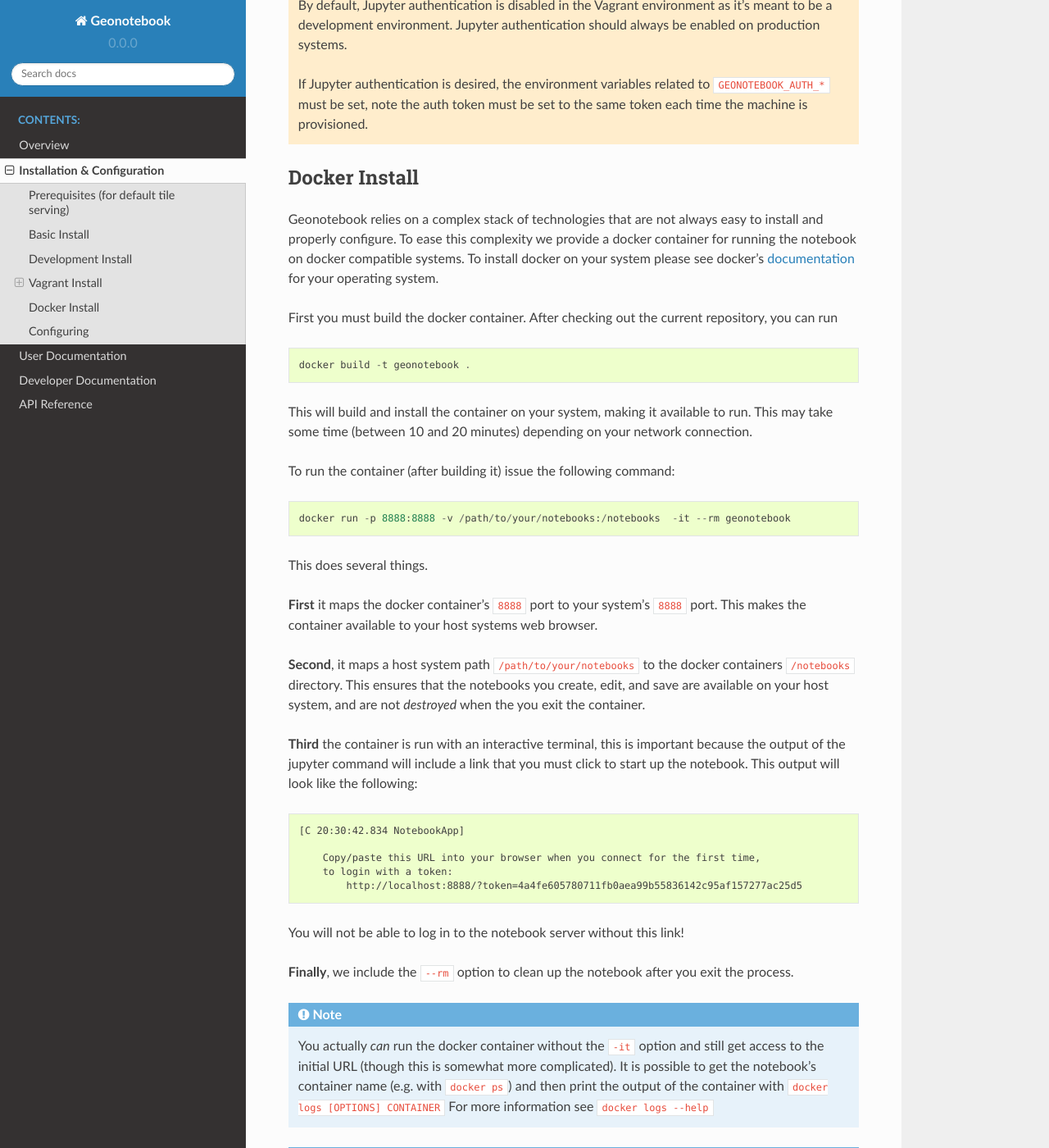
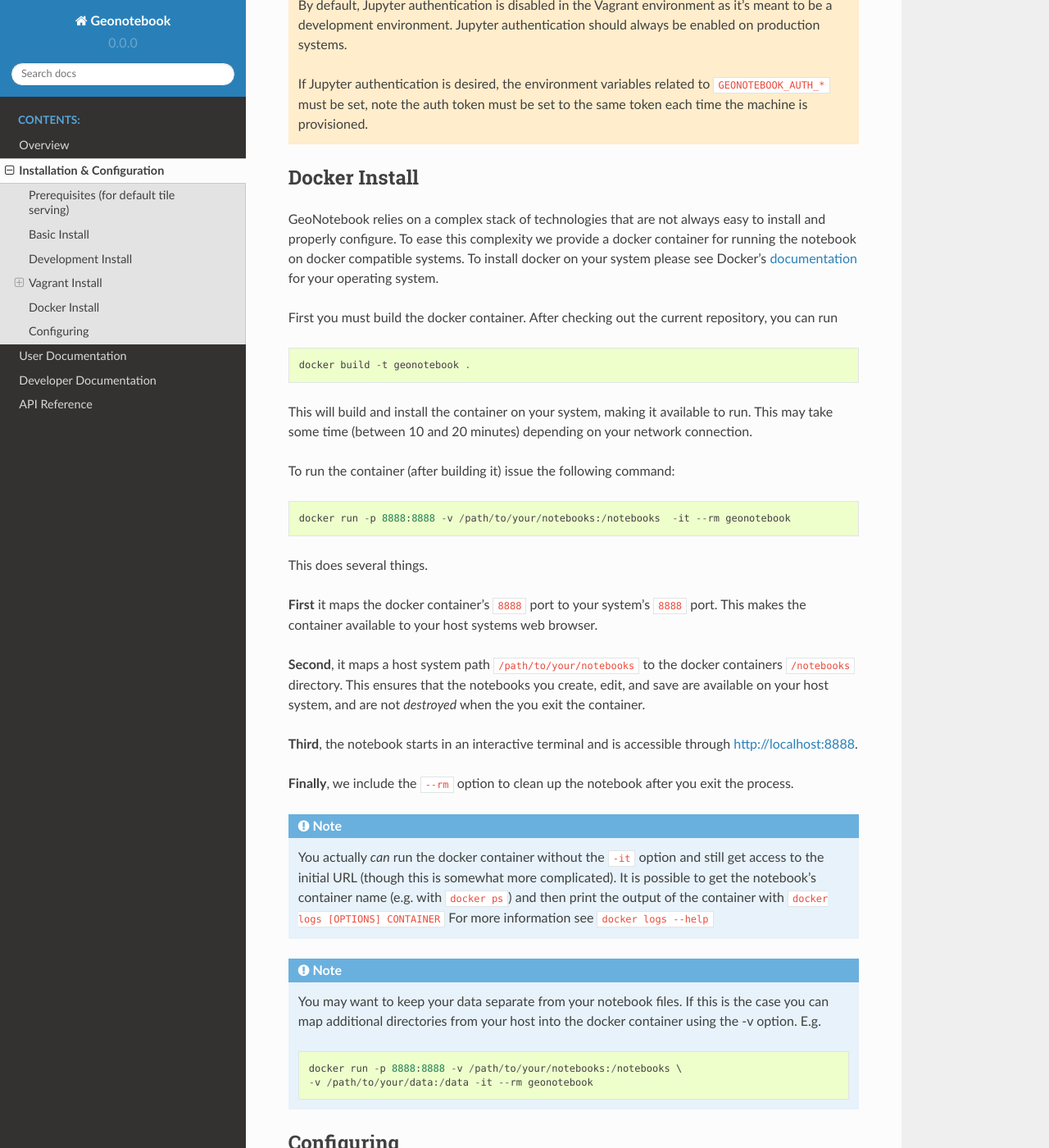
Before and after one commit to OpenGeoscience/geonotebook, a Sphinx documentation site: the page built from docs/source/installation.rst, in a window 1280 px wide and 1400 px high, scrolled down 1825 px. Shown: the whole window at 82% size. Built offline with Sphinx 7.4.7 and the Read the Docs theme 2.0.0, drawn with Linux system fonts in a browser that asks for light colours; some of the changed text lies outside the part shown.

Commit message:
Fix documentation errors

```diff
--- a/docs/source/installation.rst
+++ b/docs/source/installation.rst
@@ -42,7 +42,7 @@
 
 Development Install
 ^^^^^^^^^^^^^^^^^^^
-When developing geonotebook, it is often helpful to install packages as a reference to the
+When developing GeoNotebook, it is often helpful to install packages as a reference to the
 checked out repository rather than copying them to the system `site-packages`.  A "development
 install" will allow you to make live changes to python or javascript without reinstalling the
 package.
@@ -72,7 +72,7 @@
     # Start and provision virtual machine
     vagrant up
 
-    # See Geonotebook is running at http://localhost:8888
+    # See GeoNotebook is running at http://localhost:8888
 
 
 Configurable Options
@@ -89,25 +89,25 @@
 |                            | (defaults to 2).                                       |
 +----------------------------+--------------------------------------------------------+
 | GEONOTEBOOK\_DIR           | Documentation for this can be found in the             |
-|                            | `Geonotebook role docs`_.                              |
+|                            | `GeoNotebook role docs`_.                              |
 +----------------------------+--------------------------------------------------------+
 | GEONOTEBOOK\_VERSION       | Documentation for this can be found in the             |
-|                            | `Geonotebook role docs`_.                              |
+|                            | `GeoNotebook role docs`_.                              |
 +----------------------------+--------------------------------------------------------+
 | GEONOTEBOOK\_UPDATE        | Documentation for this can be found in the             |
-|                            | `Geonotebook role docs`_.                              |
+|                            | `GeoNotebook role docs`_.                              |
 +----------------------------+--------------------------------------------------------+
 | GEONOTEBOOK\_FORCE         | Documentation for this can be found in the             |
-|                            | `Geonotebook role docs`_.                              |
+|                            | `GeoNotebook role docs`_.                              |
 +----------------------------+--------------------------------------------------------+
 | GEONOTEBOOK\_AUTH\_ENABLED | Documentation for this can be found in the             |
-|                            | `Geonotebook role docs`_.                              |
+|                            | `GeoNotebook role docs`_.                              |
 +----------------------------+--------------------------------------------------------+
 | GEONOTEBOOK\_AUTH\_TOKEN   | Documentation for this can be found in the             |
-|                            | `Geonotebook role docs`_.                              |
+|                            | `GeoNotebook role docs`_.                              |
 +----------------------------+--------------------------------------------------------+
 
-.. _Geonotebook role docs: devops/roles/geonotebook
+.. _GeoNotebook role docs: devops/roles/geonotebook
 
 .. warning:: By default, Jupyter authentication is disabled in the Vagrant environment as it's meant to be a development environment. Jupyter authentication should always be enabled on production systems.
 
@@ -116,7 +116,7 @@
 
 Docker Install
 ^^^^^^^^^^^^^^
-Geonotebook relies on a complex stack of technologies that are not always easy to install and properly configure. To ease this complexity we provide a docker container for running the notebook on docker compatible systems. To install docker on your system please see docker's `documentation <https://docs.docker.com/engine/installation/>`_ for your operating system.
+GeoNotebook relies on a complex stack of technologies that are not always easy to install and properly configure. To ease this complexity we provide a docker container for running the notebook on docker compatible systems. To install docker on your system please see Docker's `documentation <https://docs.docker.com/engine/installation/>`_ for your operating system.
 
 First you must build the docker container.  After checking out the current repository, you can run ::
 
@@ -136,17 +136,7 @@
 
 **Second**,  it maps a host system path ``/path/to/your/notebooks`` to the docker containers ``/notebooks`` directory.  This ensures that the notebooks you create, edit, and save are available on your host system,  and are not *destroyed* when the you exit the container.
 
-**Third** the container is run with an interactive terminal,  this is important because the output of the jupyter command will include a link that you must click to start up the notebook.  This output will look like the following: ::
-
-
-    [C 20:30:42.834 NotebookApp]
-
-        Copy/paste this URL into your browser when you connect for the first time,
-        to login with a token:
-            http://localhost:8888/?token=4a4fe605780711fb0aea99b55836142c95af157277ac25d5
-
-
-You will not be able to log in to the notebook server without this link!
+**Third**, the notebook starts in an interactive terminal and is accessible through http://localhost:8888.
 
 **Finally**,  we include the ``--rm`` option to clean up the notebook after you exit the process.
 
@@ -160,7 +150,7 @@
 
 Configuring
 ^^^^^^^^^^^
-Geonotebook relies on a configuration for several of its options. The system will merge configuration files in the following precedence:
+GeoNotebook relies on a configuration for several of its options. The system will merge configuration files in the following precedence:
 
 - /etc/geonotebook.ini
 - /usr/etc/geonotebook.ini
@@ -172,4 +162,4 @@
 
 The  `default configuration <https://github.com/OpenGeoscience/geonotebook/blob/master/config/geonotebook.ini>`_ is installed in ``sys.prefix``/etc/geonotebook.ini.
 
-.. seealso:: Verifying the functionality of Geonotebook is detailed in the :ref:`automated-testing` section.
+.. seealso:: Verifying the functionality of GeoNotebook is detailed in the :ref:`automated-testing` section.
```
